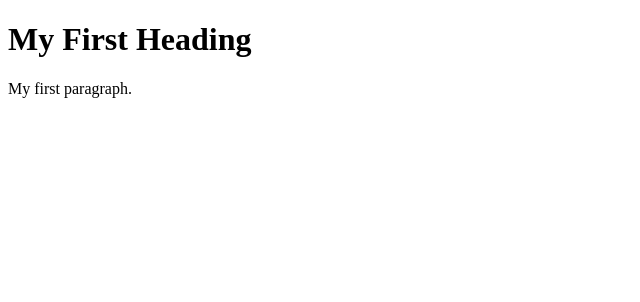
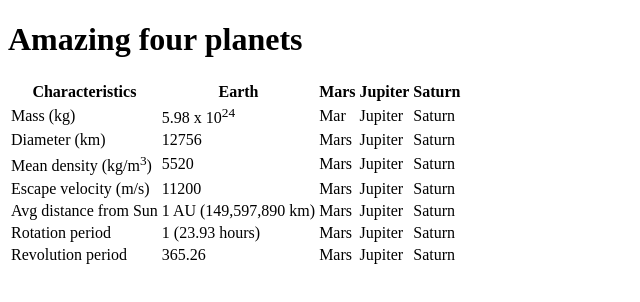
Before and after one commit to TokarM/itmd_361_Lab5, a plain HTML site: page index.html in a window 1280 px wide. Shown: the whole page, without its empty margins (0-640 px from the left). Drawn offline with Linux system fonts and the light colour scheme.

Commit message:
Create Table

```diff
--- a/index.html
+++ b/index.html
@@ -1,12 +1,70 @@
 <!DOCTYPE html>
 <html lang="en">
 <head>
-<title>Page Title</title>
+<title>Planets</title>
 </head>
 <body>
 
-<h1>My First Heading</h1>
-<p>My first paragraph.</p>
+<h1>Amazing four planets</h1>
+
+<table>
+  <tr>
+    <th>Characteristics</th>
+    <th>Earth</th>
+    <th>Mars</th>
+    <th>Jupiter</th>
+    <th>Saturn</th>
+  </tr>
+  <tr>
+    <td>Mass (kg)</td>
+    <td>5.98 x 10<sup>24</sup></td>
+    <td>Mar</td>
+    <td>Jupiter</td>
+    <td>Saturn</td>
+  </tr>
+  <tr>
+    <td>Diameter (km)</td>
+    <td>12756</td>
+    <td>Mars</td>
+    <td>Jupiter</td>
+    <td>Saturn</td>
+  </tr>
+  <tr>
+    <td>Mean density (kg/m<sup>3</sup>)</td>
+    <td>5520</td>
+    <td>Mars</td>
+    <td>Jupiter</td>
+    <td>Saturn</td>
+  </tr>
+  <tr>
+    <td>Escape velocity (m/s)</td>
+    <td>11200</td>
+    <td>Mars</td>
+    <td>Jupiter</td>
+    <td>Saturn</td>
+  </tr>
+  <tr>
+    <td>Avg distance from Sun</td>
+    <td>1 AU (149,597,890 km)</td>
+    <td>Mars</td>
+    <td>Jupiter</td>
+    <td>Saturn</td>
+  </tr>
+  <tr>
+    <td>Rotation period</td>
+    <td>1 (23.93 hours)</td>
+    <td>Mars</td>
+    <td>Jupiter</td>
+    <td>Saturn</td>
+  </tr>
+  <tr>
+    <td>Revolution period</td>
+    <td>365.26</td>
+    <td>Mars</td>
+    <td>Jupiter</td>
+    <td>Saturn</td>
+  </tr>
+</table>
 
 </body>
 </html>
```
